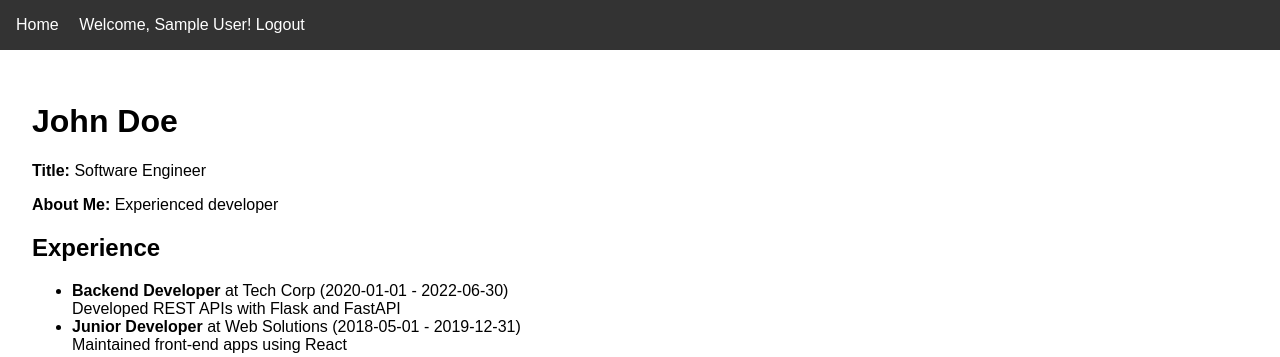
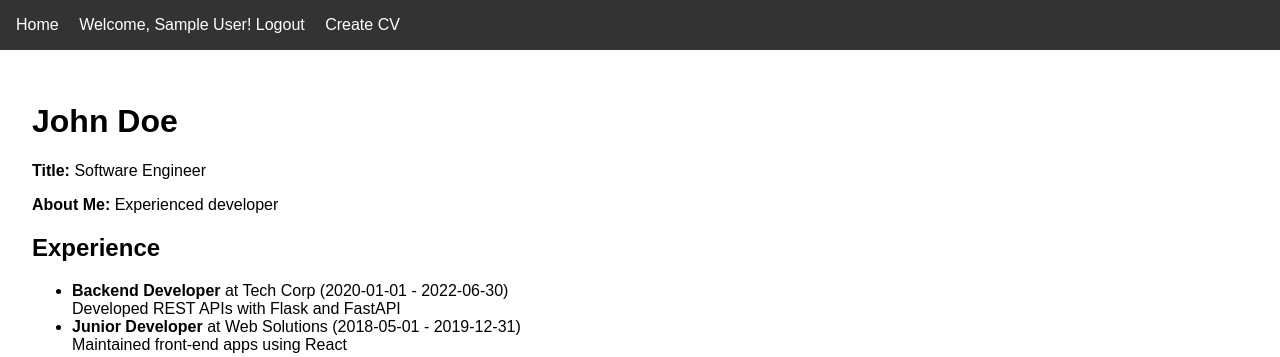
Before and after one commit to juancho391/cv-generator, a Flask app: page /cv/1 in a window 1280 px wide. Shown: the top 357 px of the page. Run offline with Flask 3, Linux system fonts and the light colour scheme; the visitor is signed in with stand-in values (Sample User, id 1).

Commit message:
button for create a new cv

```diff
--- a/src/templates/base_template.html
+++ b/src/templates/base_template.html
@@ -23,6 +23,7 @@
             {% if current_user.is_authenticated %}
                 <span>Welcome, {{ current_user.name }}!</span>
                 <a href="{{ url_for('logout') }}">Logout</a>
+                <a href="{{ url_for('create_cv') }}">Create CV</a>
             {% else %}
                 <a href="{{ url_for('login') }}">Login</a>
                 <a href="{{ url_for('register') }}">Register</a>
```
